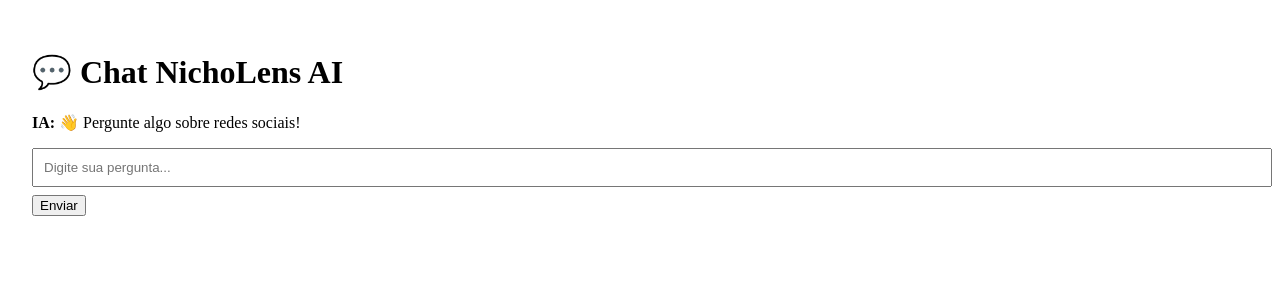
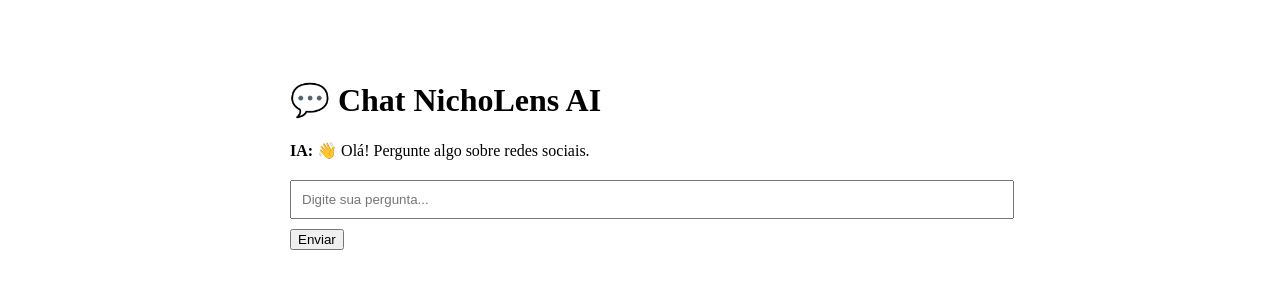
Before and after one commit to robinbrasil008-del/App---NichoLens-AI, a Next.js app: page /chat in a window 1280 px wide. Shown: the top 300 px of the page. Built offline with nearby package versions, Linux system fonts and the light colour scheme.

Commit message:
Update page.js

```diff
--- a/app/chat/page.js
+++ b/app/chat/page.js
@@ -1,37 +1,38 @@
 "use client";
+
 import { useState } from "react";
 
 export default function ChatPage() {
   const [messages, setMessages] = useState([
-    { role: "assistant", content: "👋 Pergunte algo sobre redes sociais!" },
+    { role: "assistant", content: "👋 Olá! Pergunte algo sobre redes sociais." },
   ]);
-  const [text, setText] = useState("");
+  const [input, setInput] = useState("");
   const [loading, setLoading] = useState(false);
 
   async function sendMessage() {
-    if (!text.trim() || loading) return;
+    if (!input.trim() || loading) return;
 
-    const userMsg = { role: "user", content: text };
-    setMessages((m) => [...m, userMsg]);
-    setText("");
+    const userMessage = { role: "user", content: input };
+    setMessages((prev) => [...prev, userMessage]);
+    setInput("");
     setLoading(true);
 
     try {
       const res = await fetch("/api/chat", {
         method: "POST",
         headers: { "Content-Type": "application/json" },
-        body: JSON.stringify({ message: userMsg.content }),
+        body: JSON.stringify({ message: userMessage.content }),
       });
 
       const data = await res.json();
 
-      setMessages((m) => [
-        ...m,
-        { role: "assistant", content: data.reply || "Erro ao responder." },
+      setMessages((prev) => [
+        ...prev,
+        { role: "assistant", content: data.reply ?? "Erro ao responder." },
       ]);
     } catch {
-      setMessages((m) => [
-        ...m,
+      setMessages((prev) => [
+        ...prev,
         { role: "assistant", content: "Erro de conexão." },
       ]);
     } finally {
@@ -40,26 +41,28 @@ export default function ChatPage() {
   }
 
   return (
-    <main style={{ padding: 24 }}>
+    <main style={{ maxWidth: 700, margin: "40px auto", padding: 20 }}>
       <h1>💬 Chat NichoLens AI</h1>
 
-      <div style={{ marginTop: 16, marginBottom: 16 }}>
-        {messages.map((m, i) => (
-          <div key={i} style={{ marginBottom: 8 }}>
-            <b>{m.role === "user" ? "Você:" : "IA:"}</b> {m.content}
+      <div style={{ margin: "20px 0" }}>
+        {messages.map((msg, i) => (
+          <div key={i} style={{ marginBottom: 12 }}>
+            <strong>{msg.role === "user" ? "Você:" : "IA:"}</strong>{" "}
+            {msg.content}
           </div>
         ))}
-        {loading && <div>Digitando...</div>}
+        {loading && <p>Digitando...</p>}
       </div>
 
       <input
-        value={text}
-        onChange={(e) => setText(e.target.value)}
+        value={input}
+        onChange={(e) => setInput(e.target.value)}
+        placeholder="Digite sua pergunta..."
         onKeyDown={(e) => e.key === "Enter" && sendMessage()}
-        placeholder="Digite sua pergunta..."
         style={{ width: "100%", padding: 10 }}
       />
-      <button onClick={sendMessage} style={{ marginTop: 8 }}>
+
+      <button onClick={sendMessage} style={{ marginTop: 10 }}>
         Enviar
       </button>
     </main>
```
